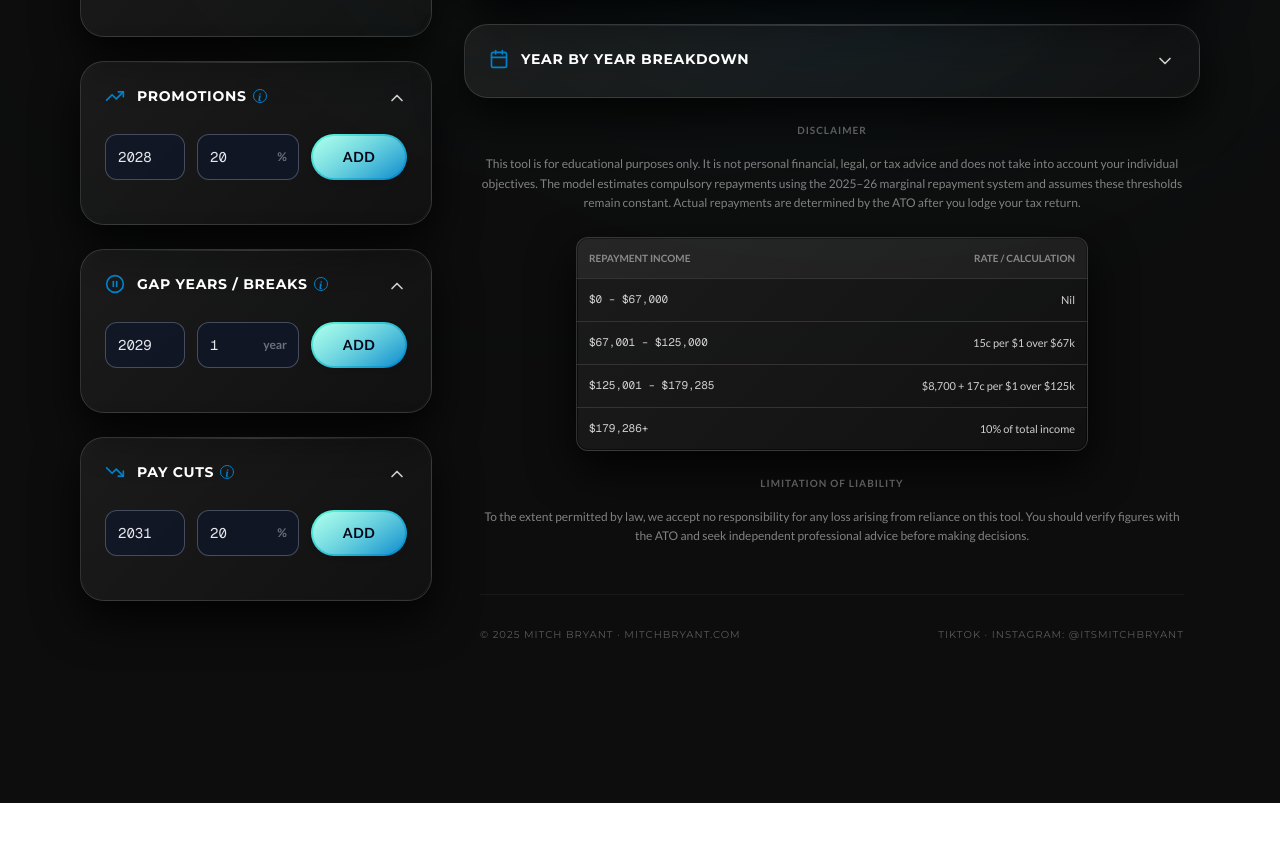
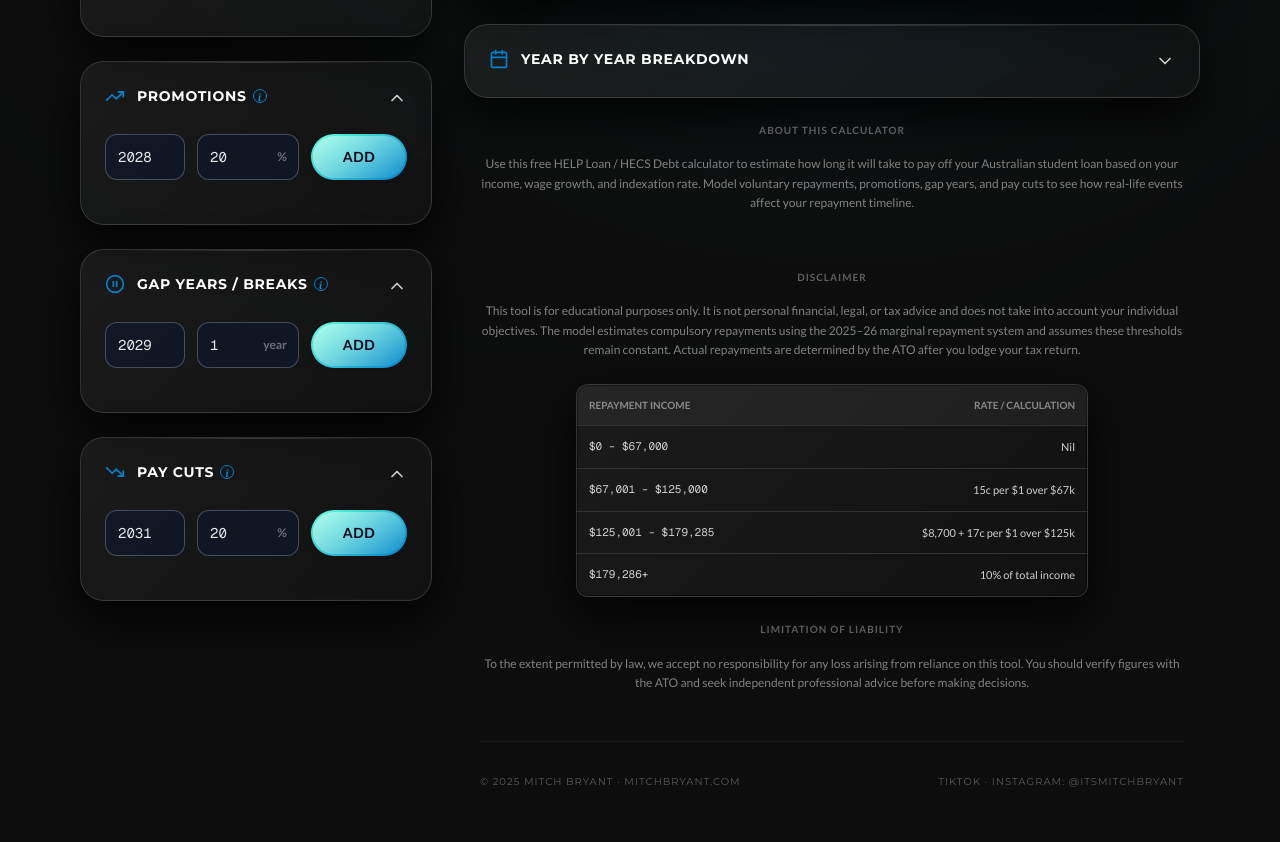
Before and after one commit to mitchbryant-git/help-loan-calculator, a Next.js app: page / in a window 1280 px wide. Shown: the part 820-1662 px from the top of the page. Before the commit the page ends 1623 px from the top, so only its background shows below. Built offline with nearby package versions, Linux system fonts and the light colour scheme.

Commit message:
Addedd About Calculator

```diff
--- a/app/page.jsx
+++ b/app/page.jsx
@@ -1280,6 +1280,14 @@ export default function App() {
             )}
           </Card>
 
+          {/* ABOUT THIS CALCULATOR */}
+          <div className="text-xs text-center pb-8 px-4 leading-relaxed max-w-3xl mx-auto space-y-4 font-['Lato'] text-[#CFCFCF]/60">
+            <h4 className="font-bold uppercase tracking-widest text-[10px] opacity-70">About This Calculator</h4>
+            <p>
+              Use this free HELP Loan / HECS Debt calculator to estimate how long it will take to pay off your Australian student loan based on your income, wage growth, and indexation rate. Model voluntary repayments, promotions, gap years, and pay cuts to see how real-life events affect your repayment timeline.
+            </p>
+          </div>
+
           {/* DISCLAIMER / FOOTER */}
           <div className="text-xs text-center pb-8 px-4 leading-relaxed max-w-3xl mx-auto space-y-4 font-['Lato'] text-[#CFCFCF]/60">
             <h4 className="font-bold uppercase tracking-widest text-[10px] opacity-70">DISCLAIMER</h4>
```
